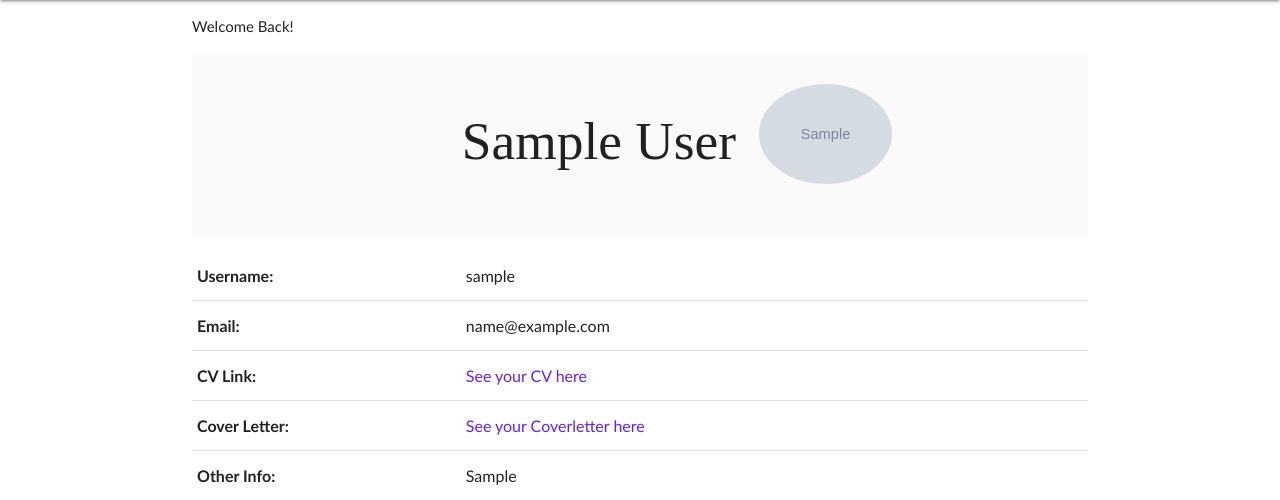
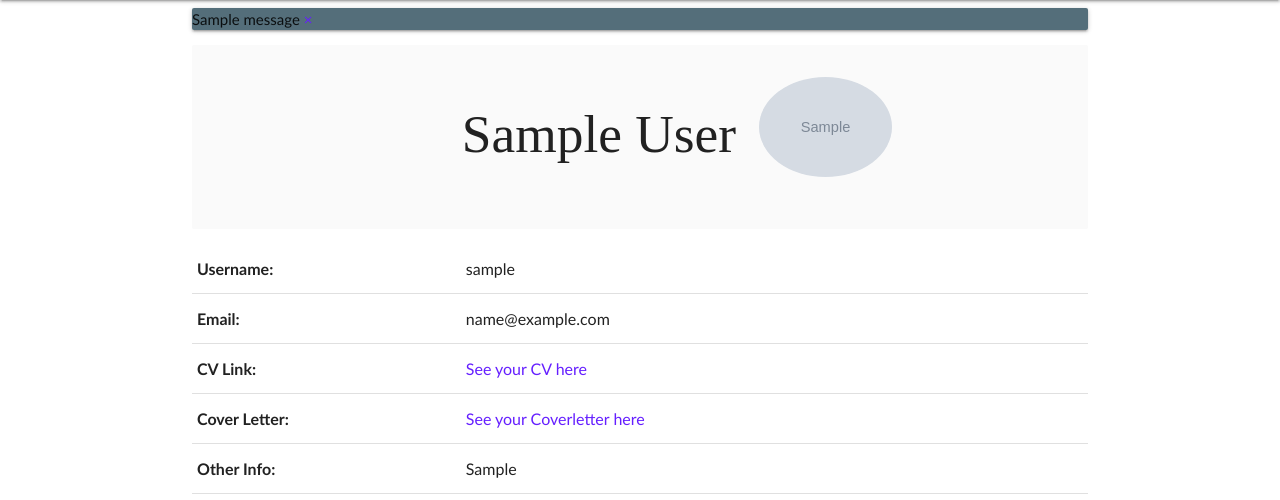
Before and after one commit to ailishmcl/JobTracker-App, a Django app: page /accounts/profile/ in a window 1280 px wide. Shown: the part 64-564 px from the top of the page. Run offline with Django 4.2, Linux system fonts and the light colour scheme; a user stored in the database is signed in; tables that the repository leaves empty hold one stand-in row (values such as "Sample post"); grey boxes marked "Sample" are stand-in pictures; one stand-in notice (Sample message) is shown; some libraries are stand-ins or nearby versions; some web fonts are replaced.

Commit message:
messages done

```diff
--- a/jobtracker/settings.py
+++ b/jobtracker/settings.py
@@ -132,6 +132,7 @@ MEDIA_URL = '/img/'
 # )
 
 LOGOUT_REDIRECT_URL = '/accounts/login/'
+LOGIN_REDIRECT_URL = '/accounts/profile/?signed_in=True'
 
 
 # email configs
--- a/main_app/static/js/main.js
+++ b/main_app/static/js/main.js
@@ -22,6 +22,15 @@ $(document).ready(function(){
       $.post(formTarget, formValues, function(data){
         window.location.reload();
       });
+    });
+
+    setTimeout(function() {
+      $('.message').fadeOut('slow');
+    }, 10000); // <-- time in milliseconds, 1000 =  1 sec
+
+    // delete message
+    $('.del-msg').live('click',function(){
+        $('.del-msg').parent().attr('style', 'display:none;');
     });
 
   });
--- a/main_app/templates/accounts/profile.html
+++ b/main_app/templates/accounts/profile.html
@@ -2,13 +2,14 @@
 
 {% block content %}
 
-{% if messages %}
-<ul class="messages">
-    {% for message in messages %}
-    <li{% if message.tags %} class="{{ message.tags }}"{% endif %}>{{ message }}</li>
-    {% endfor %}
-</ul>
-{% endif %}
+{% for message in messages %}
+    <div class="message">
+        <div class="card blue-grey darken-1">
+            {{ message }}
+            <a href="#" class="del-msg">&times;</a>
+        </div>
+    </div>
+{% endfor %}
 
     <!-- <h1> Profile </h1> -->
 
--- a/main_app/views.py
+++ b/main_app/views.py
@@ -44,7 +44,7 @@ class JobCreate(LoginRequiredMixin, CreateView):
 
 class JobUpdate(LoginRequiredMixin, UpdateView):
     model = Job
-    fields = ['status', 'feedback', 'title', 'company', 'contract_type', 'salary', 'link', 'description', 'contact']
+    fields = ['title', 'company', 'contract_type', 'salary', 'link', 'description', 'contact']
 
     def form_valid(self, form):
         form.instance.user = self.request.user
@@ -162,7 +162,9 @@ def profile(request):
             messages.success(request, f'Your profile information has been updated!')
             return redirect('profile')
     else:
-        messages.success(request, f'Welcome Back!')
+        signed_in = request.GET.get('signed_in', "False")
+        if signed_in == "True":
+            messages.success(request, f'Welcome Back!')
         u_form = UserUpdateForm(instance=request.user)
         p_form = ProfileUpdateForm(instance=request.user.profile)
         context = {
```
Also changed, not shown: main_app/templates/jobs/index.html (+7 -5 lines), main_app/templates/registration/login.html (+8 -0 lines).
